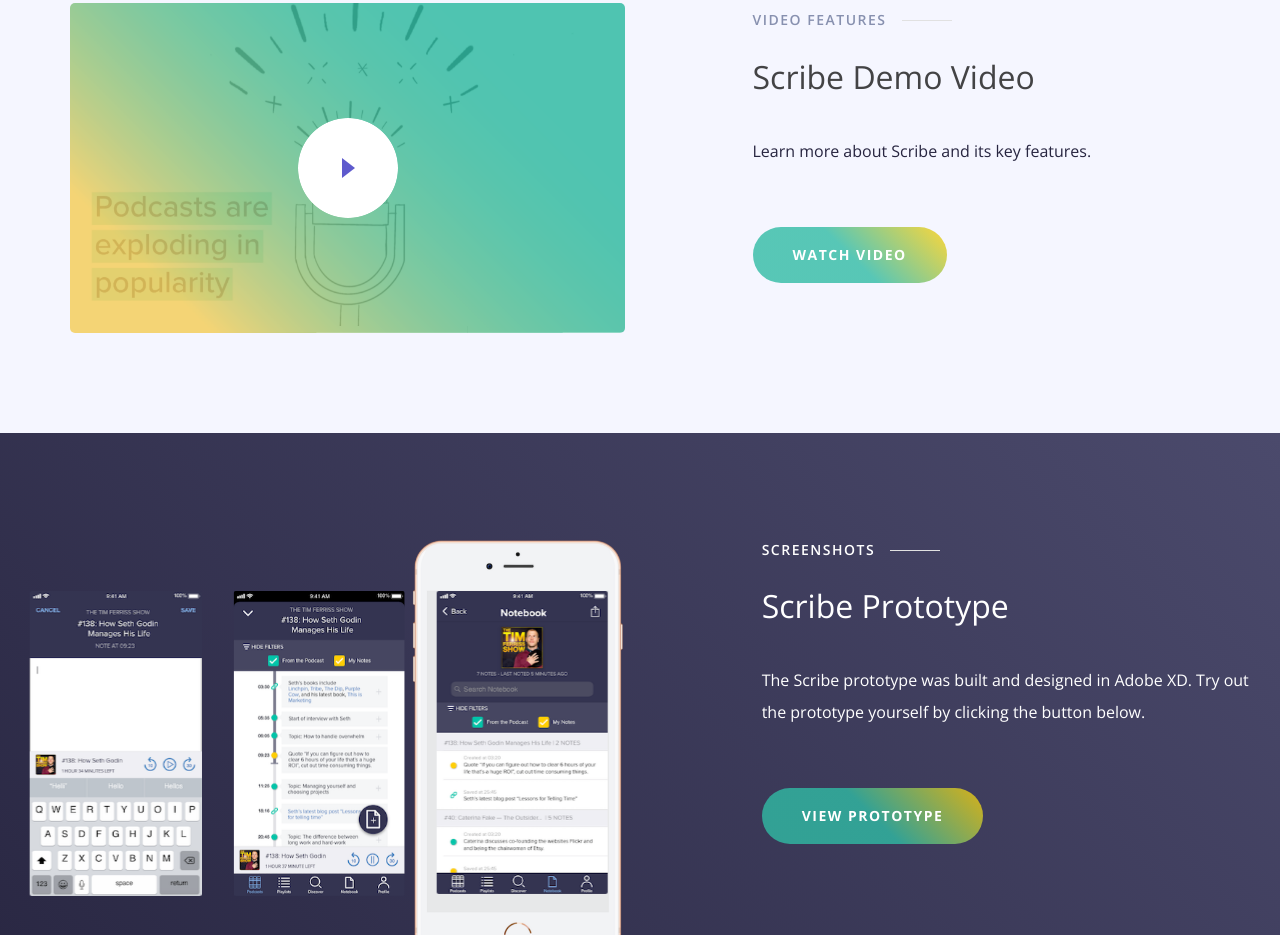
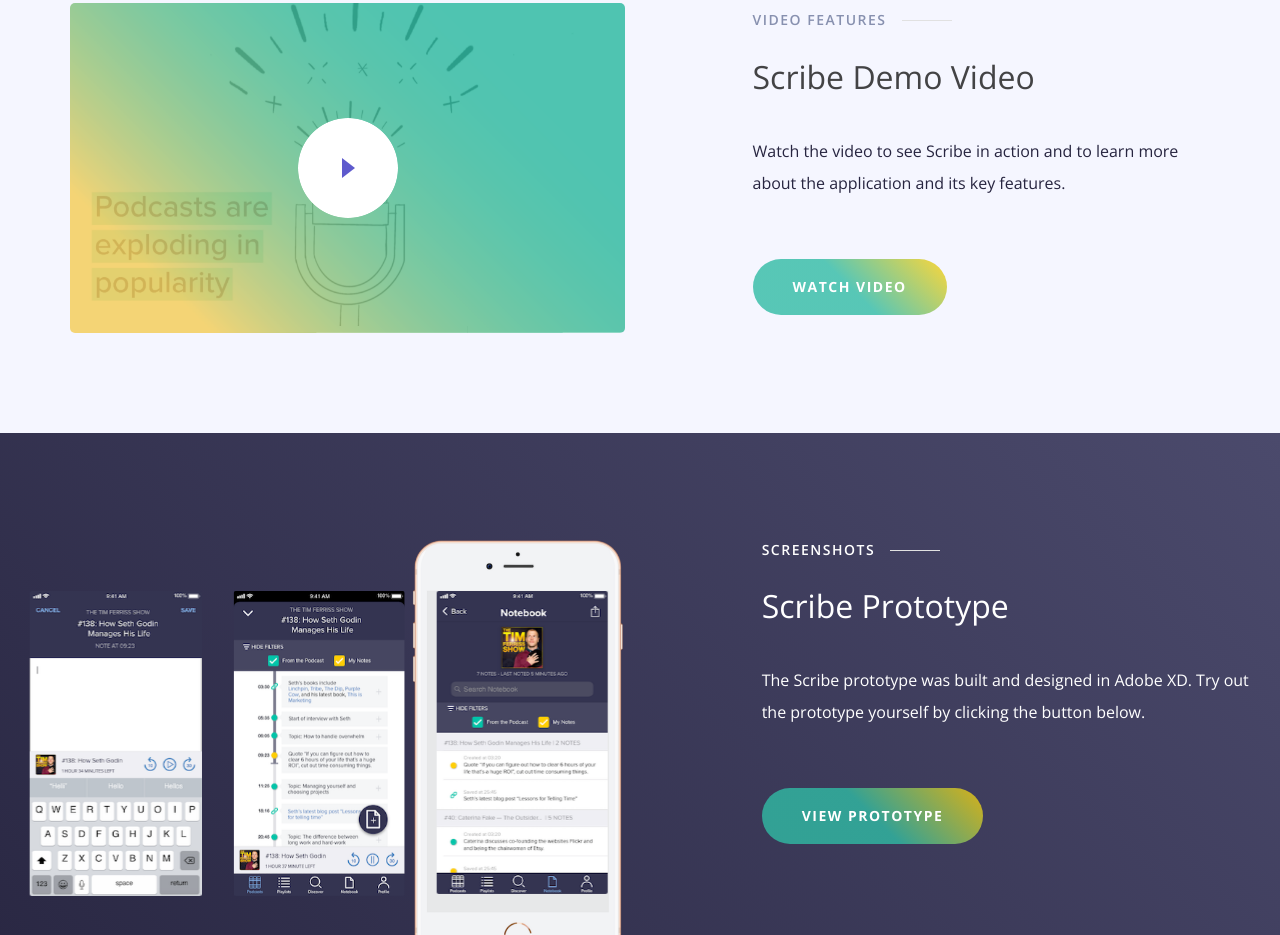
Before and after one commit to buenosdiazz/scribe_app, a plain HTML site: page index.html in a window 1280 px wide. Shown: the part 2331-3266 px from the top of the page. Drawn offline with nearby package versions, Linux system fonts and the light colour scheme.

Commit message:
scribe text

```diff
--- a/index.html
+++ b/index.html
@@ -199,7 +199,7 @@
             <h3 class="dark-color wow fadeInUp" data-wow-delay="0.4s">Scribe Demo Video</h3>
             <div class="space-20"></div>
             <div class="desc wow fadeInUp" data-wow-delay="0.6s">
-              <p>Learn more about Scribe and its key features. </p>
+              <p>Watch the video to see Scribe in action and to learn more about the application and its key features. </p>
             </div>
             <div class="space-50"></div>
             <a href="https://vimeo.com/333175753" target="_blank" class="bttn-default wow fadeInUp" data-wow-delay="0.8s">Watch Video</a>
```
